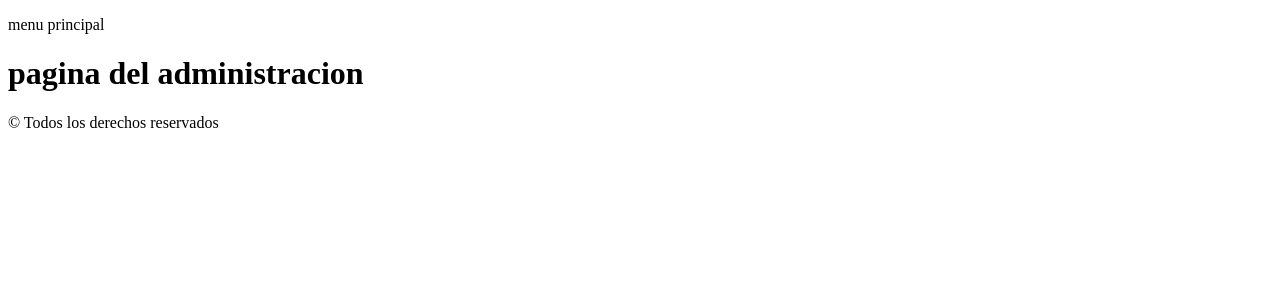
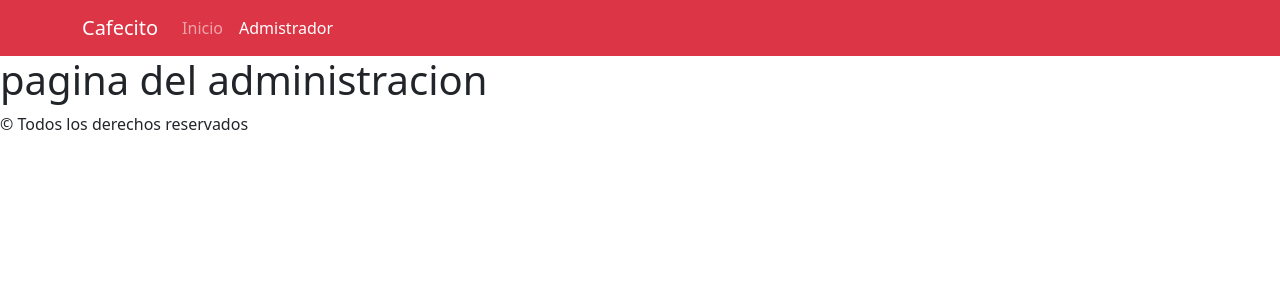
Before and after one commit to Yessi48206/Proyecto-cafecito, a React (Create React App) app: page /administrar in a window 1280 px wide. Shown: the top 300 px of the page. Built offline with nearby package versions, Linux system fonts and the light colour scheme.

Commit message:
agregamos los el navbar y los link

```diff
--- a/src/App.jsx
+++ b/src/App.jsx
@@ -4,6 +4,7 @@
 import Error404 from '../src/componente/views/Error404.jsx';
 import Menu from '../src/componente/views/common/Menu';
 import Footer  from '../src/componente/views/common/Footer.jsx';
+import 'bootstrap/dist/css/bootstrap.min.css';
 function App() {
   return (
     //administrar la rutas
--- a/src/componente/views/common/Menu.jsx
+++ b/src/componente/views/common/Menu.jsx
@@ -1,10 +1,25 @@
-
-
+import { Navbar,Container, Nav } from "react-bootstrap";
+import {Link, NavLink} from "react-router-dom"
 const Menu = () => {
     return (
-        <div>
-            <p>menu principal</p>
-        </div>
+        <Navbar bg="danger" variant="dark" expand="lg">
+      <Container>
+        <Navbar.Brand as={Link} to='/'>Cafecito</Navbar.Brand>
+        <Navbar.Toggle aria-controls="basic-navbar-nav" />
+        <Navbar.Collapse id="basic-navbar-nav">
+          <Nav className="me-auto">
+           {/*
+
+     <Nav.Link href="#home">Home</Nav.Link>
+            <Nav.Link href="#link">Link</Nav.Link>
+    */}
+    <NavLink to='/' className={'nav-item nav-link'}>Inicio</NavLink>
+    <NavLink to='/administrar' className={'nav-item nav-link'}>Admistrador</NavLink>
+
+          </Nav>
+        </Navbar.Collapse>
+      </Container>
+    </Navbar>
     );
 };
 
```
